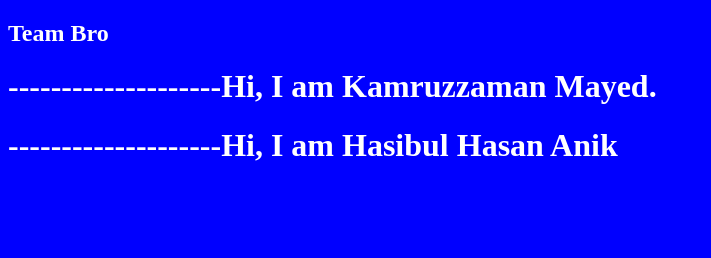
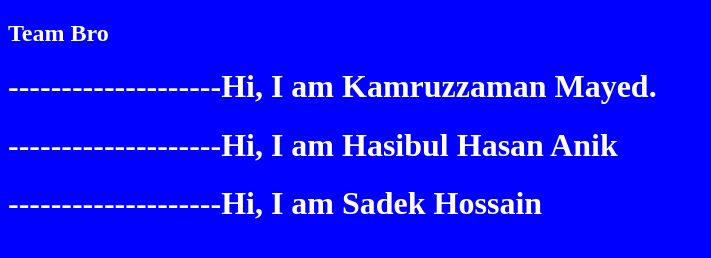
Before and after one commit to zamanmayed1/Teamwork-test, a plain HTML site: page index.html in a window 1280 px wide. Shown: the whole page, without its empty margins (0-711 px from the left). Drawn offline with Linux system fonts and the light colour scheme.

Commit message:
my name added

```diff
--- a/index.html
+++ b/index.html
@@ -12,8 +12,8 @@
 <body>
     <h2>Team Bro</h2>
     <h1>--------------------Hi, I am Kamruzzaman Mayed.</h1>
-      <h1>--------------------Hi, I am Hasibul Hasan Anik</h1>
-
+    <h1>--------------------Hi, I am Hasibul Hasan Anik</h1>
+    <h1>--------------------Hi, I am Sadek Hossain</h1>
 
 
 </body>
```
Also changed, not shown: about.js (added).
